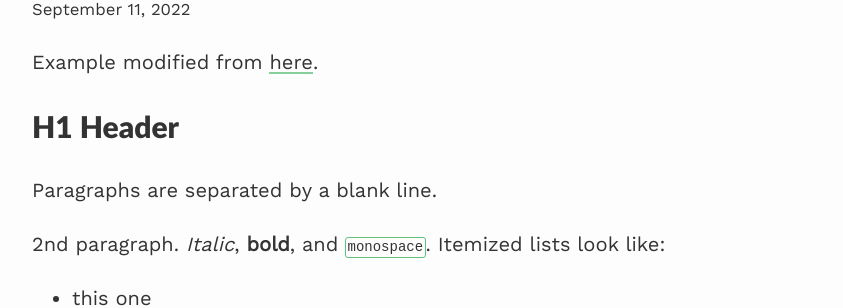
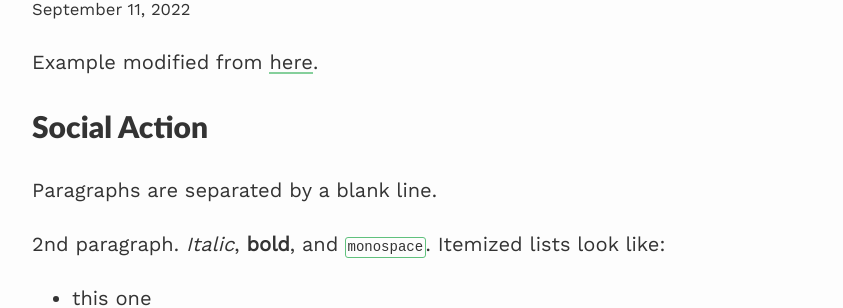
Before and after one commit to han-jane/han-jane.github.io, a Jekyll site: the page built from _projects/1_project.md, in a window 1280 px wide and 900 px high. Shown: the part 257-565 px from the top of the window, without its empty margins (208-1051 px from the left). Built offline with Jekyll 4.4.1, drawn with Linux system fonts in a browser that asks for light colours; nearby versions of some CDN libraries; formulas are drawn with MathJax 3.

Commit message:
Update 1_project.md

```diff
--- a/_projects/1_project.md
+++ b/_projects/1_project.md
@@ -5,7 +5,7 @@ description: description of the short project which is long enough
 ---
 Example modified from [here](http://www.unexpected-vortices.com/sw/rippledoc/quick-markdown-example.html){:target="_blank"}.
 
-H1 Header
+Social Action
 ============
 
 Paragraphs are separated by a blank line.
```
